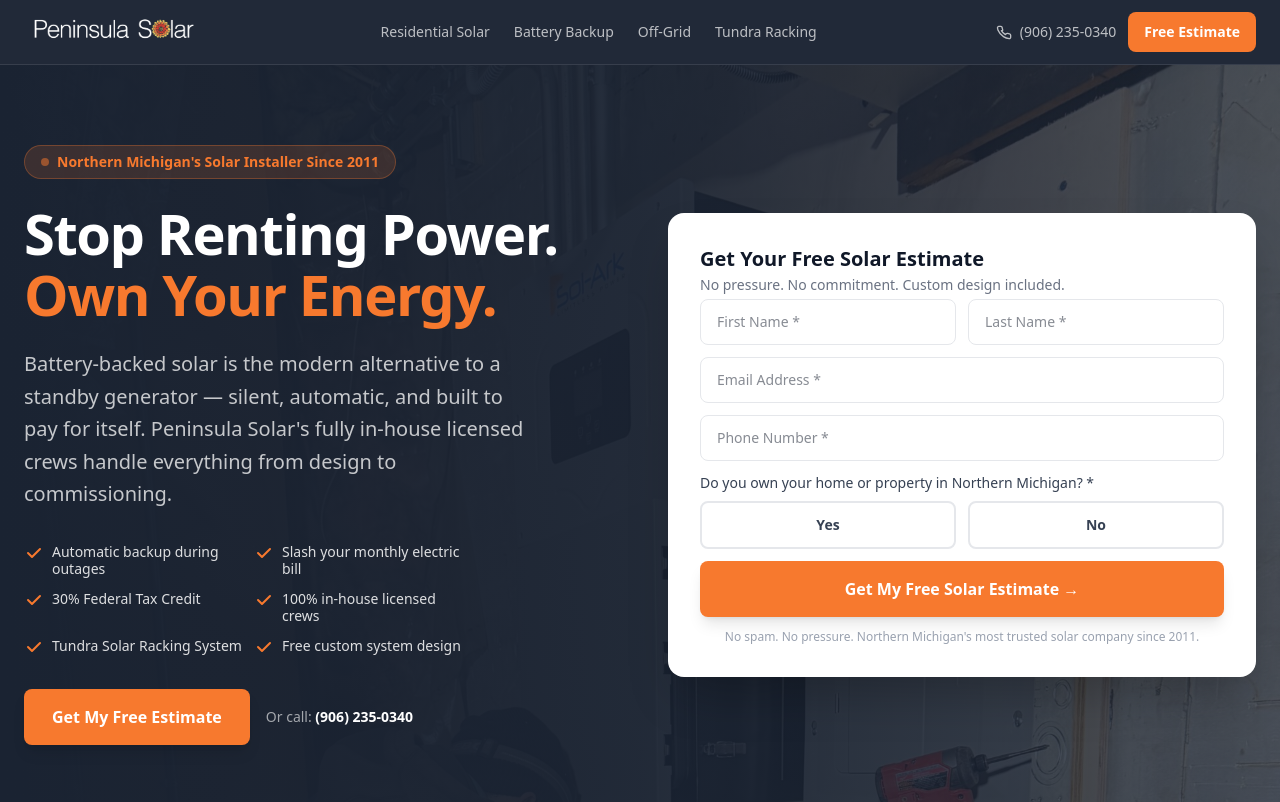
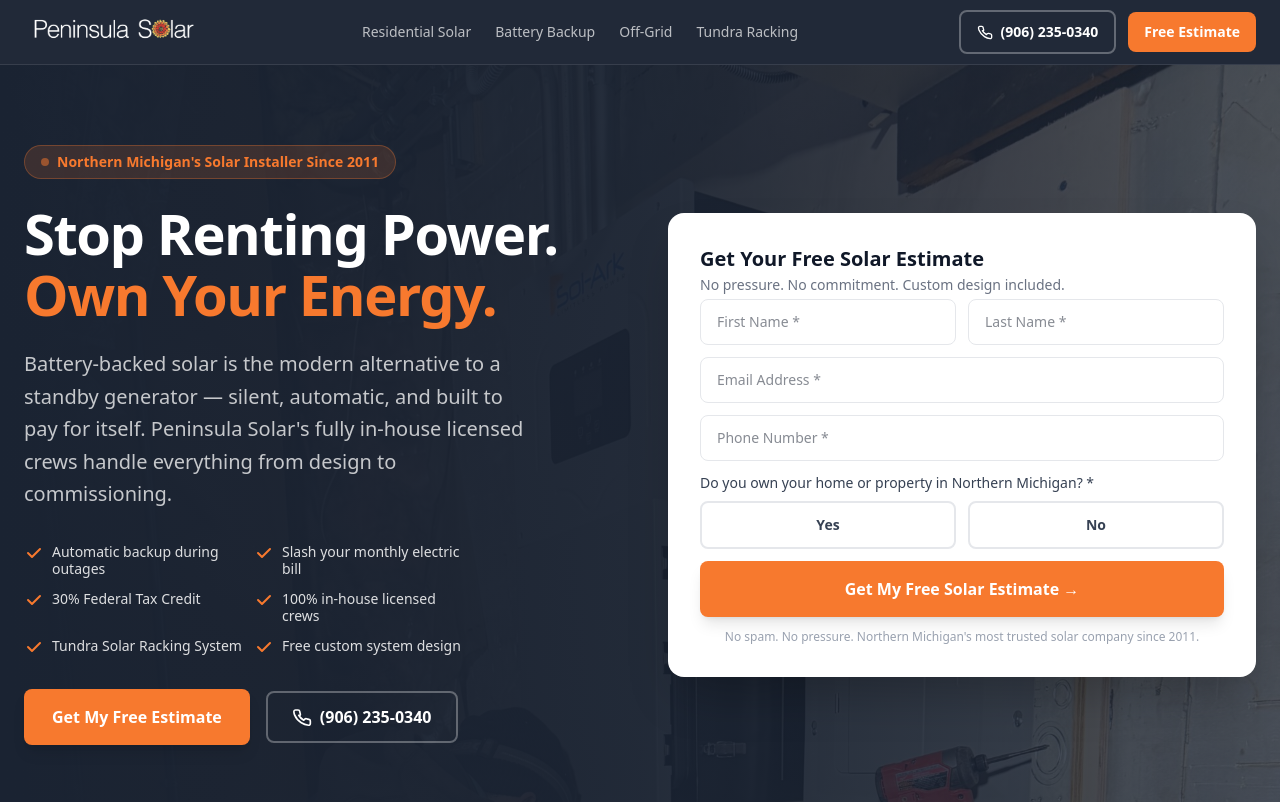
Before and after one commit to Landing-Pages-Websites/peninsula-solar-landing, a Next.js app: page / in a window 1280 px wide. Shown: the top 802 px of the page. Built offline with nearby package versions, Linux system fonts and the light colour scheme.

Commit message:
Fix: nav and hero phone CTAs are now proper buttons

```diff
--- a/src/app/page.tsx
+++ b/src/app/page.tsx
@@ -179,8 +179,8 @@
             <a href="#tundra-racking" className="hover:text-white transition">Tundra Racking</a>
           </div>
           <div className="flex items-center gap-3">
-            <a href="tel:9062350340" className="hidden sm:flex items-center gap-2 text-white/70 hover:text-white text-sm transition">
-              <svg className="w-4 h-4" fill="none" stroke="currentColor" strokeWidth={2} viewBox="0 0 24 24">
+            <a href="tel:9062350340" className="hidden sm:flex items-center gap-2 rounded-lg px-4 py-2.5 text-sm font-bold border-2 border-white/30 text-white hover:bg-white hover:text-[#1a2332] transition">
+              <svg className="w-4 h-4 shrink-0" fill="none" stroke="currentColor" strokeWidth={2} viewBox="0 0 24 24">
                 <path d="M22 16.92v3a2 2 0 01-2.18 2 19.79 19.79 0 01-8.63-3.07A19.5 19.5 0 013.07 9.5a19.79 19.79 0 01-.82-3.68 2 2 0 012-2.22h3a2 2 0 012 1.72c.127.96.361 1.903.7 2.81a2 2 0 01-.45 2.11L8.09 9.91a16 16 0 006 6l1.27-1.27a2 2 0 012.11-.45c.907.339 1.85.573 2.81.7A2 2 0 0122 16.92z" strokeLinecap="round" strokeLinejoin="round" />
               </svg>
               (906) 235-0340
@@ -230,9 +230,7 @@
                 <a href="#get-estimate" className="rounded-lg px-7 py-4 text-base font-bold bg-[#f7792e] text-white hover:bg-[#e66820] transition shadow-lg">
                   Get My Free Estimate
                 </a>
-                <a href="tel:9062350340" className="text-white/60 hover:text-white text-sm transition">
-                  Or call: <span className="font-semibold text-white">(906) 235-0340</span>
-                </a>
+                <PhoneBtn light />
               </div>
             </div>
             <div id="get-estimate" className="bg-white rounded-2xl p-6 sm:p-8 shadow-2xl">
```
